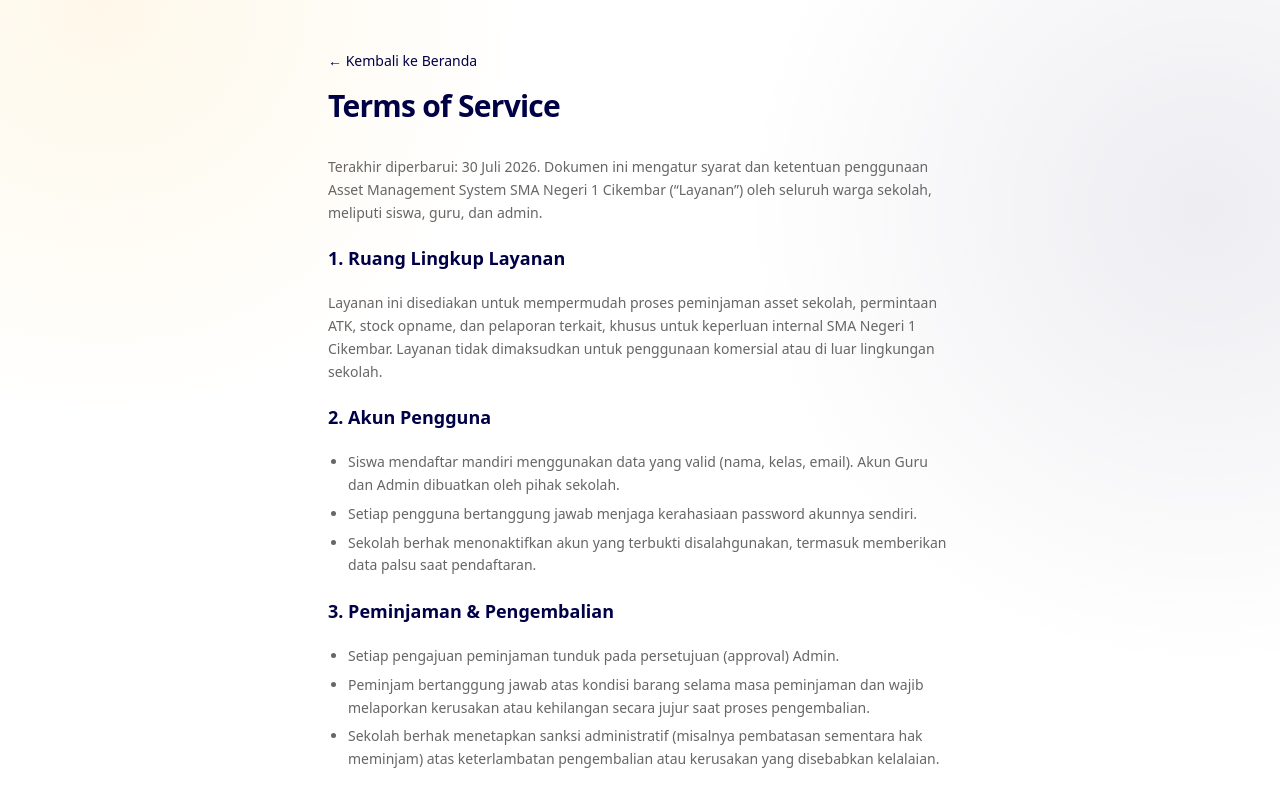
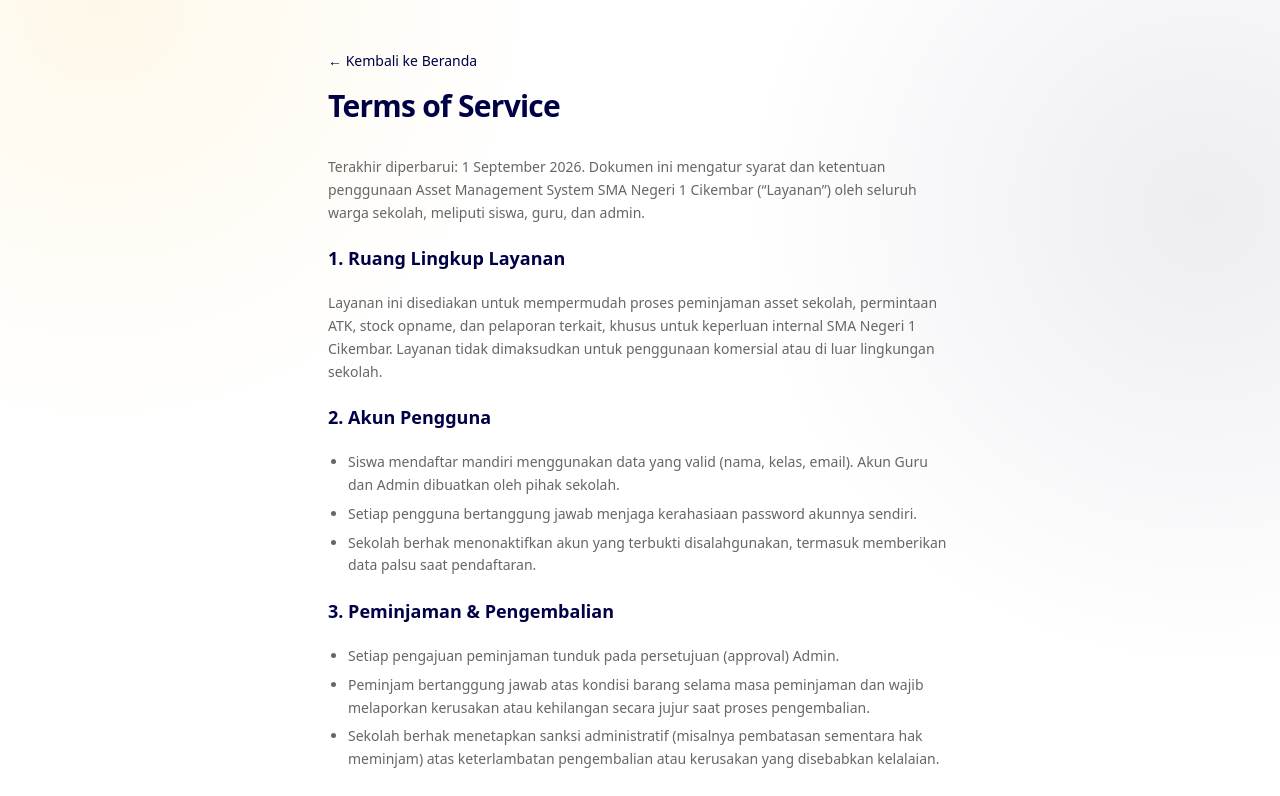
Before and after one commit to jahatsentosa14/Asset-Sman1-manage, a Next.js app: page /terms in a window 1280 px wide. Shown: the top 796 px of the page. Built offline with nearby package versions, Linux system fonts and the light colour scheme.

Commit message:
Update terms date to September 1 2026

```diff
--- a/app/terms/page.tsx
+++ b/app/terms/page.tsx
@@ -4,7 +4,7 @@ export default function TermsOfServicePage() {
   return (
     <LegalLayout title="Terms of Service">
       <p>
-        Terakhir diperbarui: 30 Juli 2026. Dokumen ini mengatur syarat dan ketentuan penggunaan
+        Terakhir diperbarui: 1 September 2026. Dokumen ini mengatur syarat dan ketentuan penggunaan
         Asset Management System SMA Negeri 1 Cikembar (&ldquo;Layanan&rdquo;) oleh seluruh warga
         sekolah, meliputi siswa, guru, dan admin.
       </p>
```
